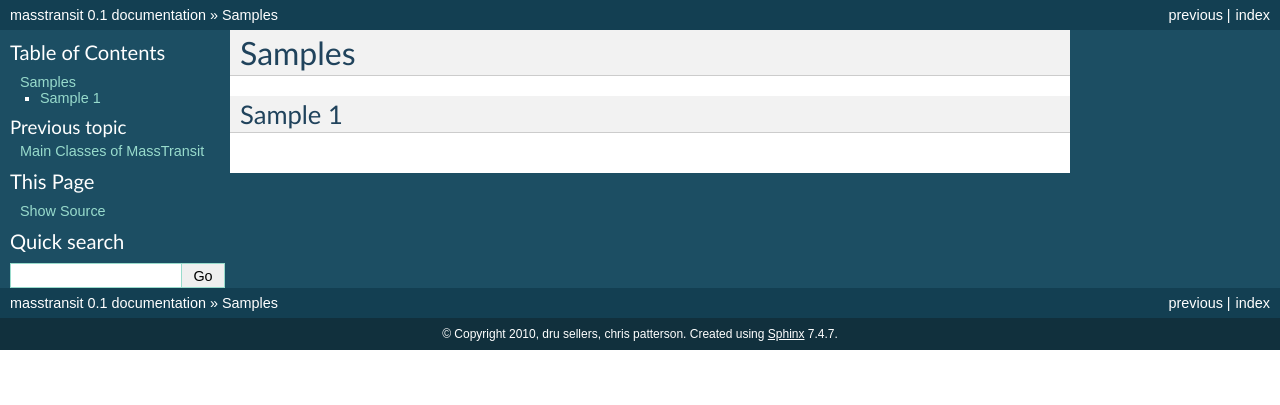
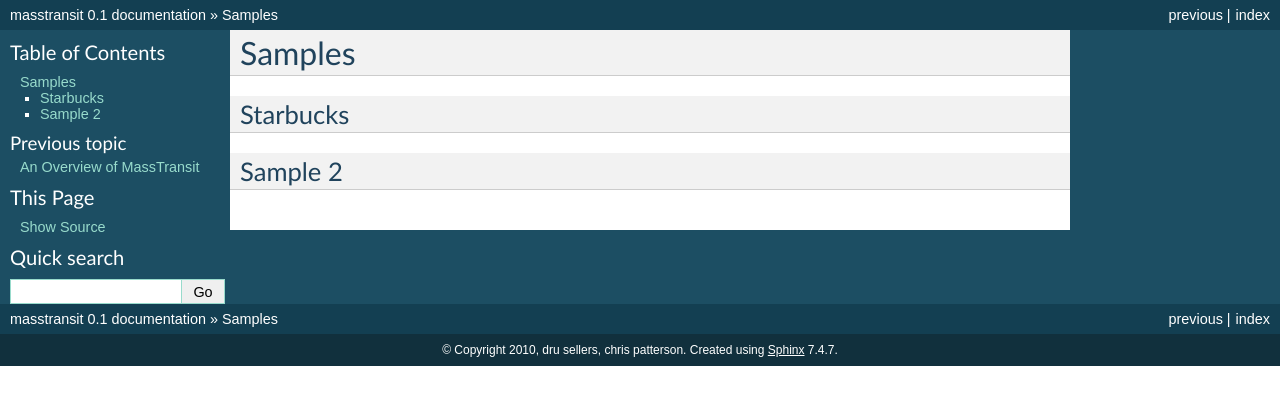
Before and after one commit to drusellers/masstransit.py, a Sphinx documentation site: the page built from doc/source/sample.rst, in a window 1280 px wide. Shown: the top 405 px of the page. Built offline with Sphinx 7.4.7, drawn with Linux system fonts in a browser that asks for light colours.

Commit message:
docs updates for eric

```diff
--- a/doc/source/conf.py
+++ b/doc/source/conf.py
@@ -16,7 +16,7 @@
 # If extensions (or modules to document with autodoc) are in another directory,
 # add these directories to sys.path here. If the directory is relative to the
 # documentation root, use os.path.abspath to make it absolute, like shown here.
-#sys.path.insert(0, os.path.abspath('.'))
+sys.path.insert(0, os.path.abspath('..'))
 
 # -- General configuration -----------------------------------------------------
 
--- a/doc/source/sample.rst
+++ b/doc/source/sample.rst
@@ -1,5 +1,8 @@
 Samples
 =======
 
-Sample 1
+Starbucks
+---------
+
+Sample 2
 --------
```
Also changed, not shown: doc/source/intro.rst (+22 -4 lines).
